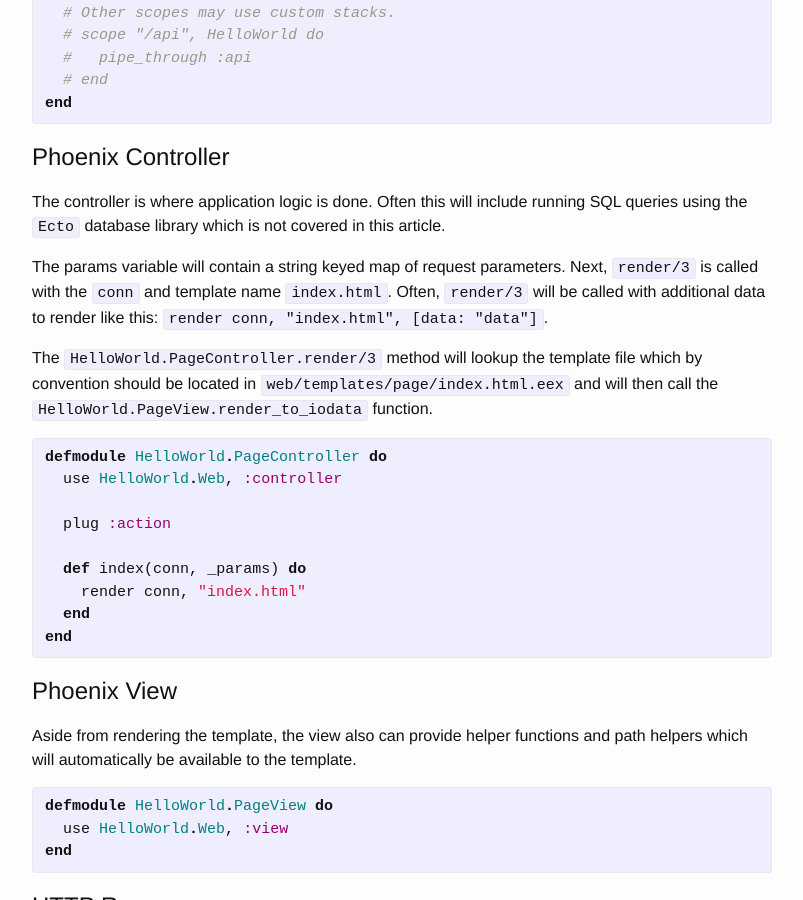
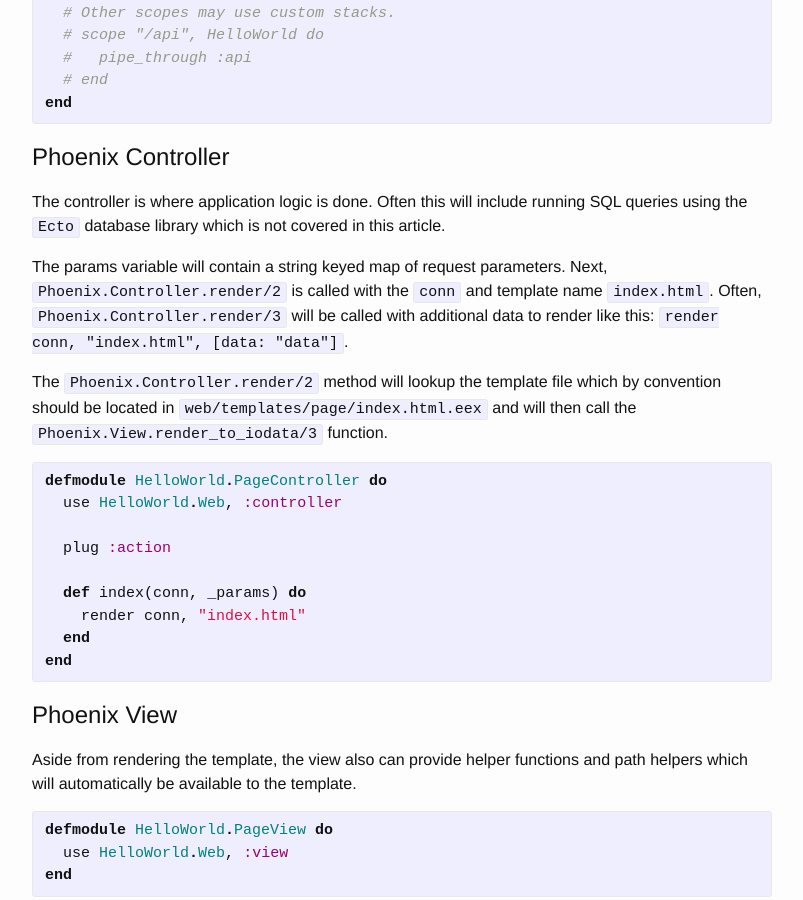
Before and after one commit to elixir-examples/elixir-examples.github.io, a Jekyll site: the page built from _posts/2016-03-15-phoenix-framework-from-http-request-to-response.markdown, in a window 1280 px wide and 900 px high, scrolled down 3106 px. Shown: the whole window, without its empty margins (238-1041 px from the left). Built offline with Jekyll 4.4.1, drawn with Linux system fonts in a browser that asks for light colours; comment, search, counter and statistics services are not loaded.

Commit message:
Fix Errata

```diff
--- a/_posts/2016-03-15-phoenix-framework-from-http-request-to-response.markdown
+++ b/_posts/2016-03-15-phoenix-framework-from-http-request-to-response.markdown
@@ -123,9 +123,9 @@
 # Phoenix Controller
 The controller is where application logic is done. Often this will include running SQL queries using the `Ecto` database library which is not covered in this article.
 
-The params variable will contain a string keyed map of request parameters. Next, `render/3` is called with the `conn` and template name `index.html`. Often, `render/3` will be called with additional data to render like this: `render conn, "index.html", [data: "data"]`.
+The params variable will contain a string keyed map of request parameters. Next, `Phoenix.Controller.render/2` is called with the `conn` and template name `index.html`. Often, `Phoenix.Controller.render/3` will be called with additional data to render like this: `render conn, "index.html", [data: "data"]`.
 
-The `HelloWorld.PageController.render/3` method will lookup the template file which by convention should be located in `web/templates/page/index.html.eex` and will then call the `HelloWorld.PageView.render_to_iodata` function.
+The `Phoenix.Controller.render/2` method will lookup the template file which by convention should be located in `web/templates/page/index.html.eex` and will then call the `Phoenix.View.render_to_iodata/3` function.
 
 {% highlight elixir %}
 defmodule HelloWorld.PageController do
```
